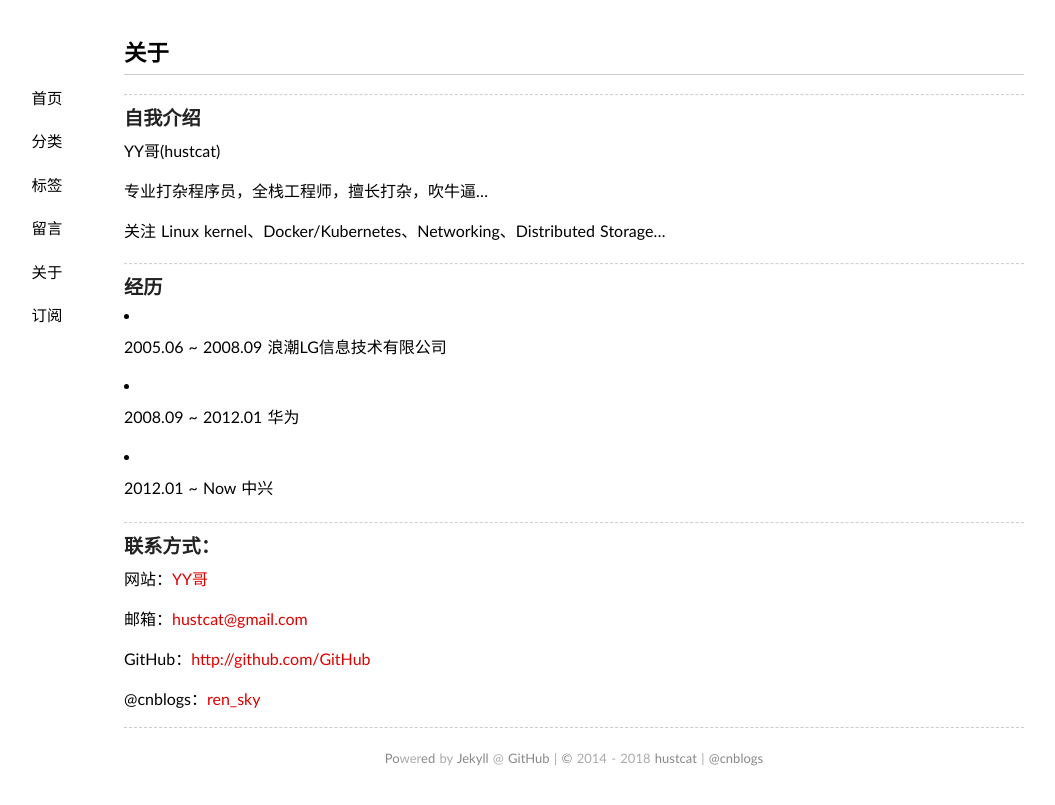
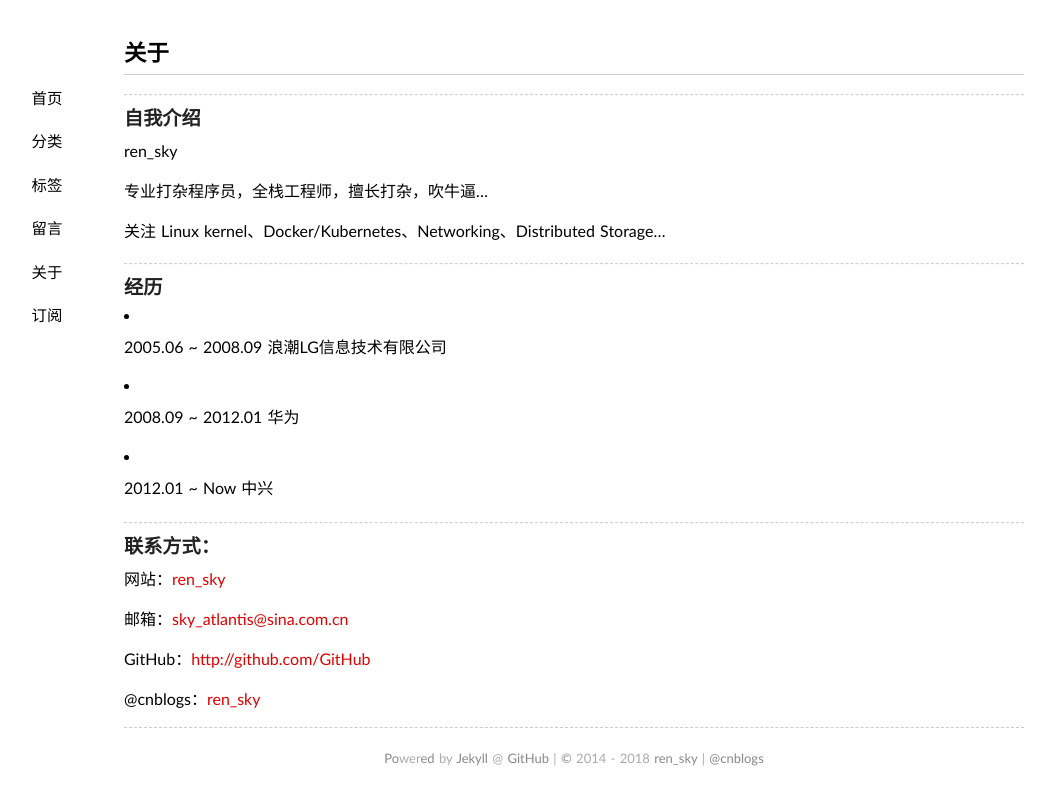
Before and after one commit to skyatlantis/skyatlantis.github.io, a Jekyll site: the page built from about/index.md, in a window 1280 px wide. Shown: the top 805 px of the page, without its empty margins (66-1121 px from the left). Built offline with Jekyll 4.4.1, drawn with Linux system fonts in a browser that asks for light colours; some web fonts are replaced; comment, search, counter and statistics services are not loaded.

Commit message:
Update _config.yml

```diff
--- a/_config.yml
+++ b/_config.yml
@@ -1,16 +1,16 @@
 future: true
 permalink: /:title/
-url: http://hustcat.github.io
-name: YY哥
-author: hustcat
+url: http://skyatlantis.github.io
+name: ren_sky
+author: ren_sky
 qq:
-email: hustcat@gmail.com
-duoshuo: hustcat
+email: sky_atlantis@sina.com.cn
+duoshuo: ren_sky
 beian:
 cnzz:
-weibo: hustcat
-github: hustcat
+weibo: ren_sky
+github: skyatlantis
 paginate: 20
 highlighter: rouge
 truncate: true
-about: "YY哥(hustcat)"
+about: "ren_sky"
```
